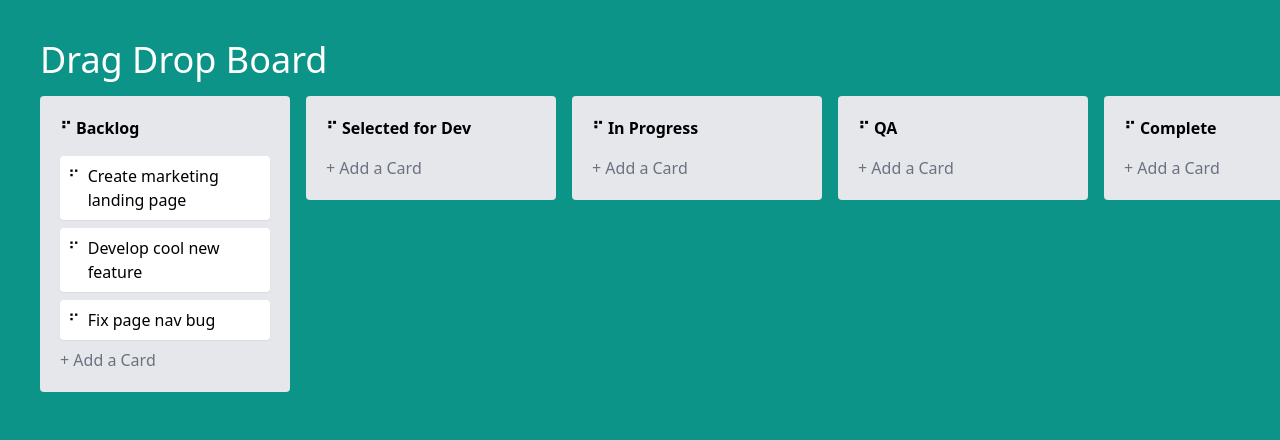
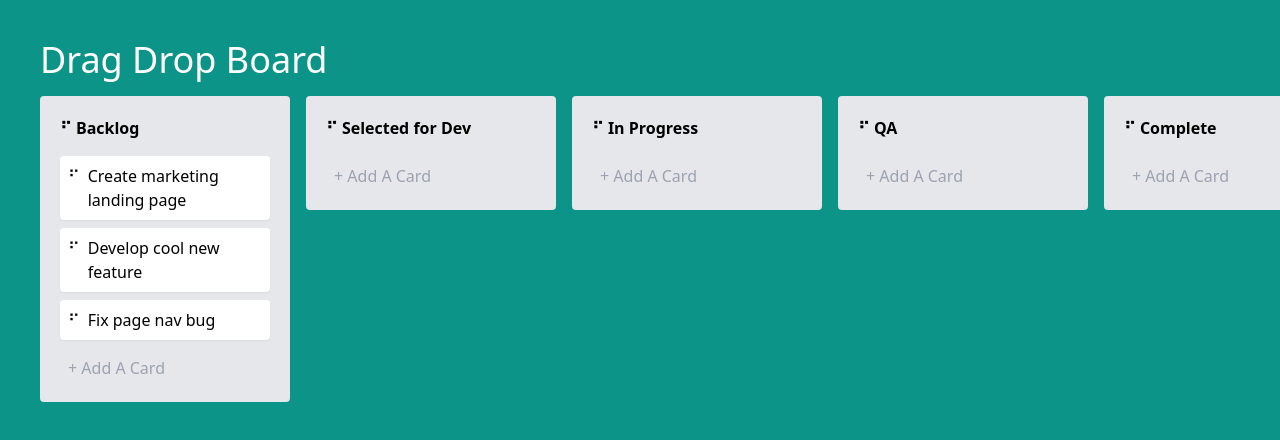
Before and after one commit to Sviut/nuxt-drag-drop, a Nuxt app: page / in a window 1280 px wide. Shown: the top 440 px of the page. Built offline with nearby package versions, Linux system fonts and the light colour scheme.

Commit message:
add logic create new task

```diff
--- /dev/null
+++ b/components/NewTask.vue
@@ -0,0 +1,42 @@
+<script setup lang="ts">
+import { nanoid } from 'nanoid'
+import type { Task } from '@/types'
+
+const emit = defineEmits<{
+  (e: 'add', payload: Task): void;
+}>()
+
+const focused = ref(false)
+const title = ref('')
+
+function createTask (e: Event) {
+  if (title.value.trim()) {
+    e.preventDefault()
+    emit('add', {
+      title: title.value.trim(),
+      createdAt: new Date(),
+      id: nanoid()
+    } as Task)
+  }
+
+  title.value = ''
+}
+</script>
+<template>
+  <div>
+    <textarea
+      v-model="title"
+      class="focus:bg-white focus:shadow resize-none rounded w-full border-none bg-transparent p-2 cursor-pointer overflow-hidden"
+      :class="{
+        'h-7': !focused,
+        'h-20': focused,
+      }"
+      style="outline: none !important"
+      :placeholder="!focused ? '+ Add A Card' : 'Enter a title for this card'"
+      @keydown.tab="createTask"
+      @keyup.enter="createTask"
+      @focus="focused = true"
+      @blur="focused = false"
+    />
+  </div>
+</template>
--- a/components/TrelloBoard.vue
+++ b/components/TrelloBoard.vue
@@ -63,9 +63,7 @@
           </draggable>
 
           <footer>
-            <button class="text-gray-500">
-              + Add a Card
-            </button>
+            <NewTask @add="column.tasks.push($event)" />
           </footer>
         </div>
       </template>
```
